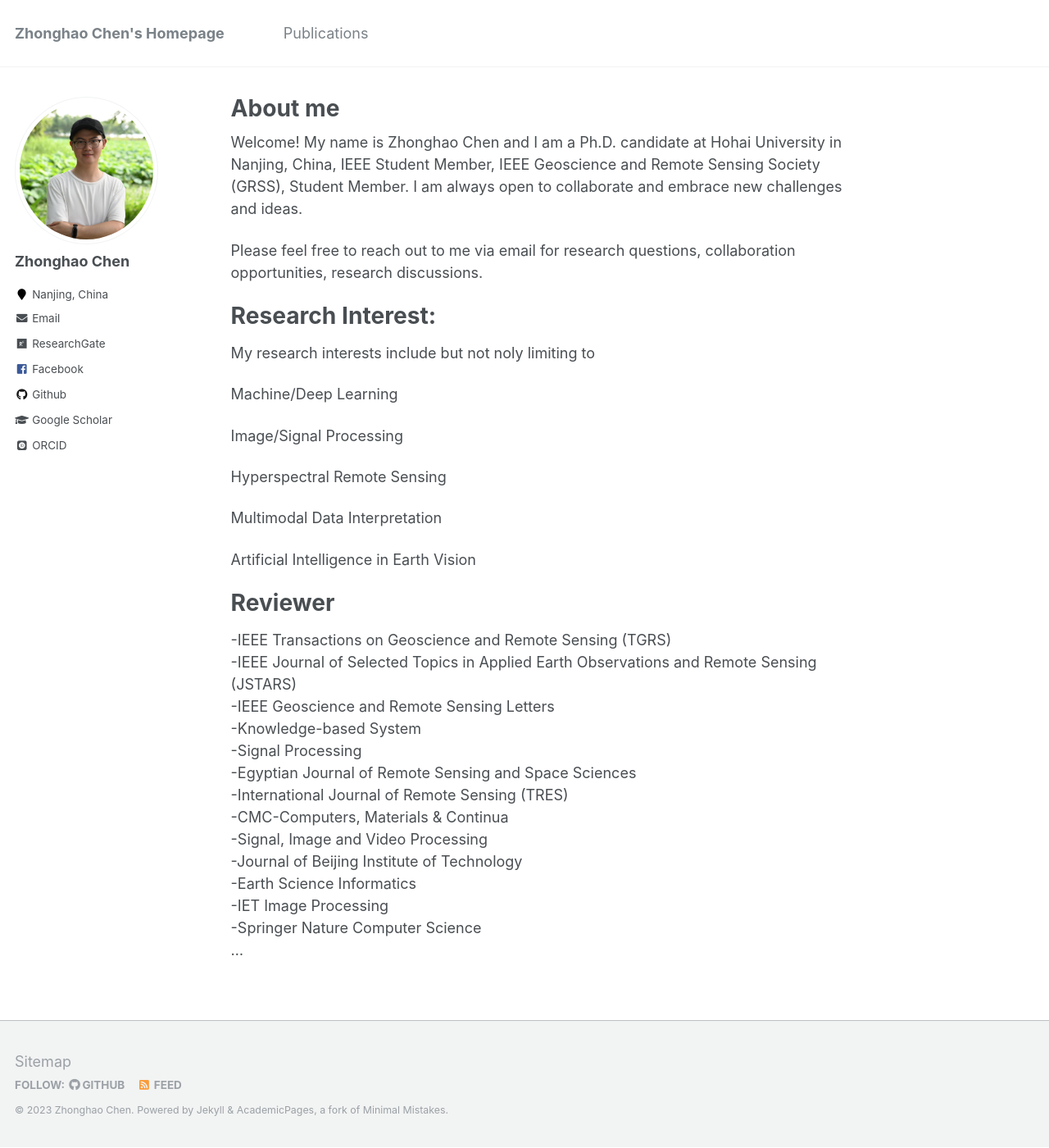
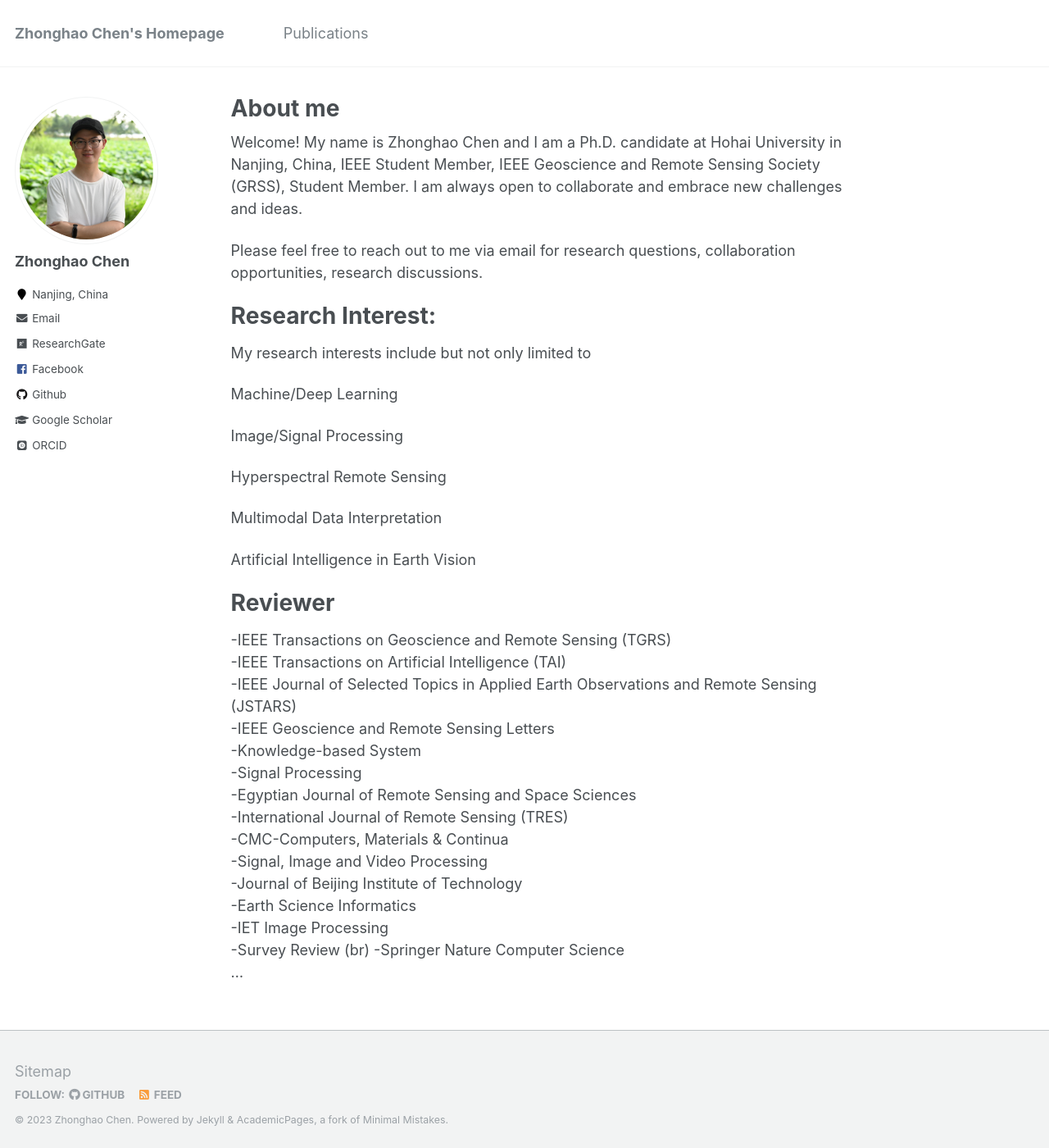
Before and after one commit to zhonghaochen/zhonghaochen.github.io, a Jekyll site: the page built from _pages/about.md, in a window 1280 px wide and 1400 px high. Shown: the whole window at 82% size. Built offline with Jekyll 4.4.1, drawn with Linux system fonts in a browser that asks for light colours; some web fonts are replaced.

Commit message:
Update about.md

```diff
--- a/_pages/about.md
+++ b/_pages/about.md
@@ -14,7 +14,7 @@ Please feel free to reach out to me via email for research questions, collaborat
 
 Research Interest:
 ======
-My research interests include but not noly limiting to
+My research interests include but not only limited to
 
 Machine/Deep Learning
 
@@ -32,6 +32,7 @@ Artificial Intelligence in Earth Vision
 Reviewer
 ======
 -IEEE Transactions on Geoscience and Remote Sensing (TGRS)<br>
+-IEEE Transactions on Artificial Intelligence (TAI)<br>
 -IEEE Journal of Selected Topics in Applied Earth Observations and Remote Sensing (JSTARS)<br>
 -IEEE Geoscience and Remote Sensing Letters<br>
 -Knowledge-based System<br>
@@ -43,5 +44,6 @@ Reviewer
 -Journal of Beijing Institute of Technology<br>
 -Earth Science Informatics<br>
 -IET Image Processing<br>
+-Survey Review (br)
 -Springer Nature Computer Science<br>
 ...
```
